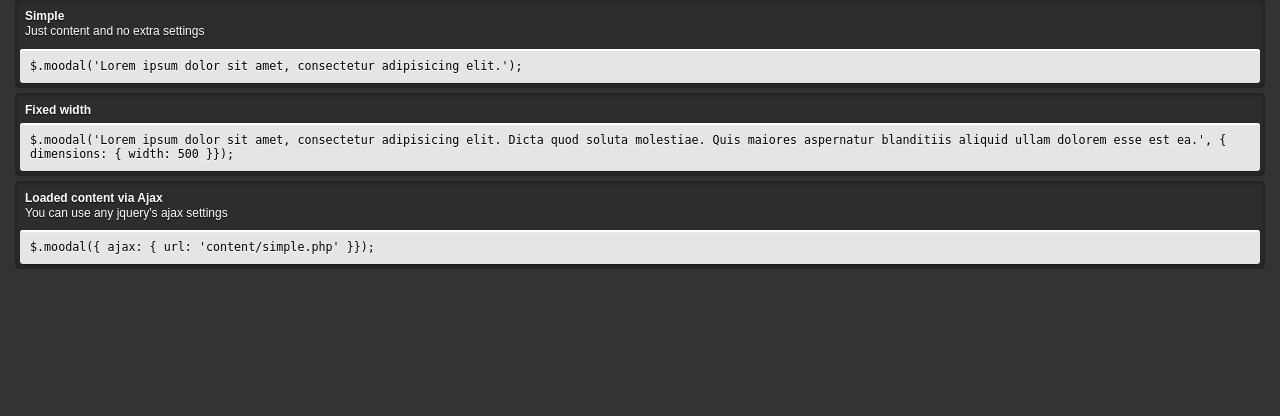
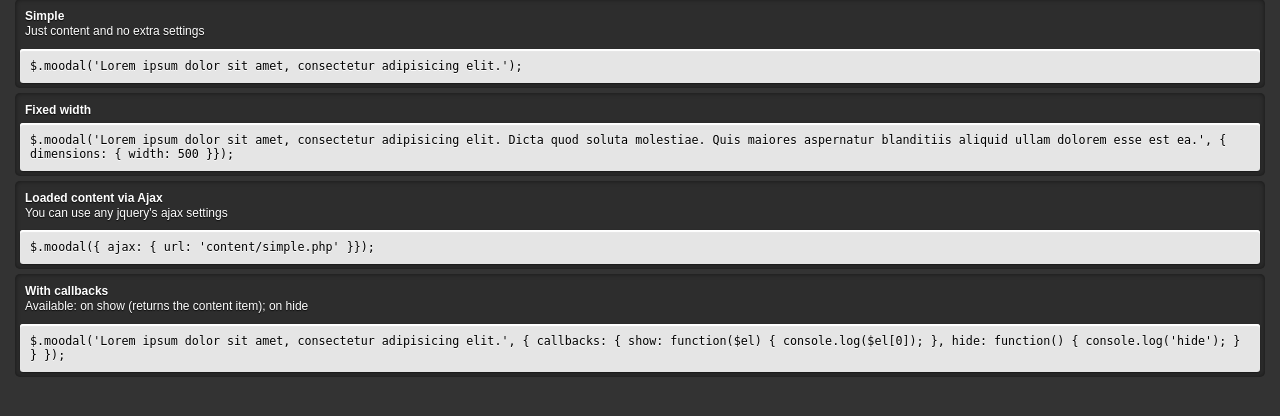
Before and after one commit to renancouto/Moddy, a PHP site: page / in a window 1280 px wide. Shown: the part 122-538 px from the top of the page. Run offline with PHP 8.4, Linux system fonts and the light colour scheme; some libraries are stand-ins or nearby versions.

Commit message:
Added callbacks and some core changes were made

```diff
--- a/content/simple.php
+++ b/content/simple.php
@@ -1,6 +1,6 @@
 <?php sleep(1); ?>
 
 <h2 class="heading">Simple content added via AJAX</h2>
-<img src="http://lorempixel.com/800/1500" style="height:1500px">
+<img src="http://lorempixel.com/1000/800" width="1000" height="800">
 <p>Totam nihil animi delectus consequatur incidunt perferendis esse sapiente recusandae corporis nulla ipsum amet quo fuga tempora beatae autem iure doloribus commodi. Lorem ipsum dolor sit amet, consectetur adipisicing elit.</p>
 <p>Lorem ipsum dolor sit amet, consectetur adipisicing elit. Officia possimus iure est nostrum amet harum ullam ea explicabo ipsam adipisci commodi perferendis ab non cupiditate accusamus molestias exercitationem dolor voluptatum!</p>
--- a/index.php
+++ b/index.php
@@ -13,6 +13,7 @@
 $simple = "$.moodal('Lorem ipsum dolor sit amet, consectetur adipisicing elit.')";
 $fixedWidth = "$.moodal('Lorem ipsum dolor sit amet, consectetur adipisicing elit. Dicta quod soluta molestiae. Quis maiores aspernatur blanditiis aliquid ullam dolorem esse est ea.', { dimensions: { width: 500 }})";
 $ajax = "$.moodal({ ajax: { url: 'content/simple.php' }})";
+$callbacks = "$.moodal('Lorem ipsum dolor sit amet, consectetur adipisicing elit.', { callbacks: { show: function(\$el) { console.log(\$el[0]); }, hide: function() { console.log('hide'); } } })";
 ?>
 
 <body>
@@ -51,6 +52,12 @@
 				<p class="desc">You can use any jquery's ajax settings</p>
 				<pre class="code"><?php echo $ajax; ?>;</pre>
 			</section>
+
+			<section id="callbacks" class="content-block clickable" title="Click to run!">
+				<h3 class="heading">With callbacks</h3>
+				<p class="desc">Available: on show (returns the content item); on hide</p>
+				<pre class="code"><?php echo $callbacks; ?>;</pre>
+			</section>
 		</div>
 	</div>
 
@@ -63,6 +70,7 @@
 		$('#simple.clickable').on('click', function(){ <?php echo $simple ?>; });
 		$('#fixedWidth.clickable').on('click', function(){ <?php echo $fixedWidth ?>; });
 		$('#ajax.clickable').on('click', function(){ <?php echo $ajax ?>; });
+		$('#callbacks.clickable').on('click', function(){ <?php echo $callbacks ?>; });
 	})(jQuery);
 	</script>
 </body>
```
Also changed, not shown: js/jquery.moodal.js.
